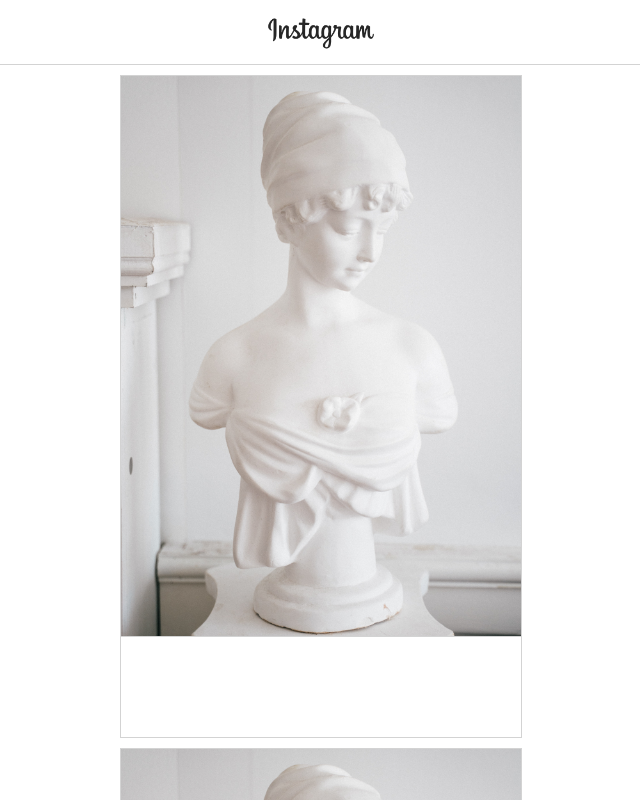
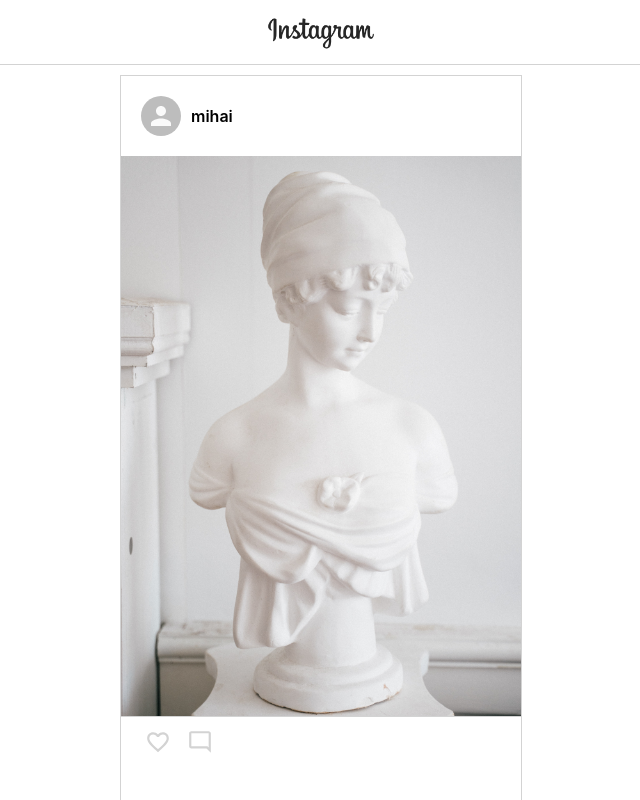
Before and after one commit to iftodimihail/instagram-clone, a React (Create React App) app: page / in a window 1280 px wide. Shown: the top 800 px of the page, without its empty margins (319-959 px from the left). Built offline with nearby package versions, Linux system fonts and the light colour scheme.

Commit message:
added some icons and post header

```diff
--- a/public/index.html
+++ b/public/index.html
@@ -11,6 +11,7 @@
     />
     <link rel="apple-touch-icon" href="%PUBLIC_URL%/logo192.png" />
     <link rel="stylesheet" href="https://fonts.googleapis.com/css?family=Roboto:300,400,500,700&display=swap" />
+    <link rel="stylesheet" href="https://fonts.googleapis.com/icon?family=Material+Icons" />
     <!--
       manifest.json provides metadata used when your web app is installed on a
       user's mobile device or desktop. See https://developers.google.com/web/fundamentals/web-app-manifest/
--- a/src/App.css
+++ /dev/null
@@ -1,38 +0,0 @@
-.App {
-  text-align: center;
-}
-
-.App-logo {
-  height: 40vmin;
-  pointer-events: none;
-}
-
-@media (prefers-reduced-motion: no-preference) {
-  .App-logo {
-    animation: App-logo-spin infinite 20s linear;
-  }
-}
-
-.App-header {
-  background-color: #282c34;
-  min-height: 100vh;
-  display: flex;
-  flex-direction: column;
-  align-items: center;
-  justify-content: center;
-  font-size: calc(10px + 2vmin);
-  color: white;
-}
-
-.App-link {
-  color: #61dafb;
-}
-
-@keyframes App-logo-spin {
-  from {
-    transform: rotate(0deg);
-  }
-  to {
-    transform: rotate(360deg);
-  }
-}
--- a/src/App.js
+++ b/src/App.js
@@ -1,6 +1,5 @@
 import React from "react";
 import styled from "styled-components";
-import "./App.css";
 import instagramText from "./assets/images/insta-text.png";
 import Post from "./components/Post";
 
--- /dev/null
+++ b/src/components/Post/components/ActionMenu.js
@@ -0,0 +1,32 @@
+import React from "react";
+import styled from "styled-components";
+import {
+  FavoriteIcon,
+  FavoriteBorder,
+  ModeCommentOutlined,
+} from "@material-ui/icons";
+
+const ActionMenuContainer = styled.div`
+  display: flex;
+  align-items: center;
+  justify-content: flex-start;
+  padding: 4px 16px;
+
+  > svg {
+    width: 26px;
+    height: 26px;
+    fill: lightgray;
+    padding: 8px;
+  }
+`;
+
+function ActionMenu() {
+  return (
+    <ActionMenuContainer>
+      <FavoriteBorder />
+      <ModeCommentOutlined />
+    </ActionMenuContainer>
+  );
+}
+
+export default ActionMenu;
--- /dev/null
+++ b/src/components/Post/components/PostHeader.js
@@ -0,0 +1,25 @@
+import React from "react";
+import styled from "styled-components";
+import Avatar from "@material-ui/core/Avatar";
+
+const PostHeaderContainer = styled.div`
+  padding: 20px;
+  display: flex;
+  align-items: center;
+
+  span {
+    font-weight: 600;
+    margin-left: 10px;
+  }
+`;
+
+function PostHeader() {
+  return (
+    <PostHeaderContainer>
+      <Avatar alt="Mihai" src={""} />
+      <span>mihai</span>
+    </PostHeaderContainer>
+  );
+}
+
+export default PostHeader;
--- a/src/components/Post.js
+++ b/src/components/Post/index.js
@@ -1,6 +1,8 @@
-import React from 'react';
+import React from "react";
 import styled from "styled-components";
-import testPic from "../assets/images/insta-pic1.jpg";
+import testPic from "assets/images/insta-pic1.jpg";
+import ActionMenu from "./components/ActionMenu";
+import PostHeader from "./components/PostHeader";
 
 const PostContainer = styled.div`
   width: 400px;
@@ -18,7 +20,7 @@ const ImageContainer = styled.div`
   justify-content: center;
 
   > img {
-    width:100%;
+    width: 100%;
     object-fit: contain;
   }
 `;
@@ -30,19 +32,20 @@ const ActionContainer = styled.div`
 function Post() {
   return (
     <PostContainer>
+      <PostHeader />
       <ImageContainer>
-        <img src={testPic} alt="insta pic"/>
+        <img src={testPic} alt="insta pic" />
       </ImageContainer>
       <ActionContainer>
-      {/* action menu */}
-      {/* likes nr */}
-      {/* description */}
-      {/* timestamp */}
-      {/* comments */}
-      {/* add a comment */}
+        <ActionMenu />
+        {/* likes nr */}
+        {/* description */}
+        {/* timestamp */}
+        {/* comments */}
+        {/* add a comment */}
       </ActionContainer>
     </PostContainer>
-  )
+  );
 }
 
 export default Post;
--- a/src/index.css
+++ b/src/index.css
@@ -1,3 +1,4 @@
 * {
   margin: 0;
+  font-family: -apple-system,BlinkMacSystemFont,"Segoe UI",Roboto,Helvetica,Arial,sans-serif;
 }
```
Also changed, not shown: 1 other file (tests, documents, lock files or other folders).
